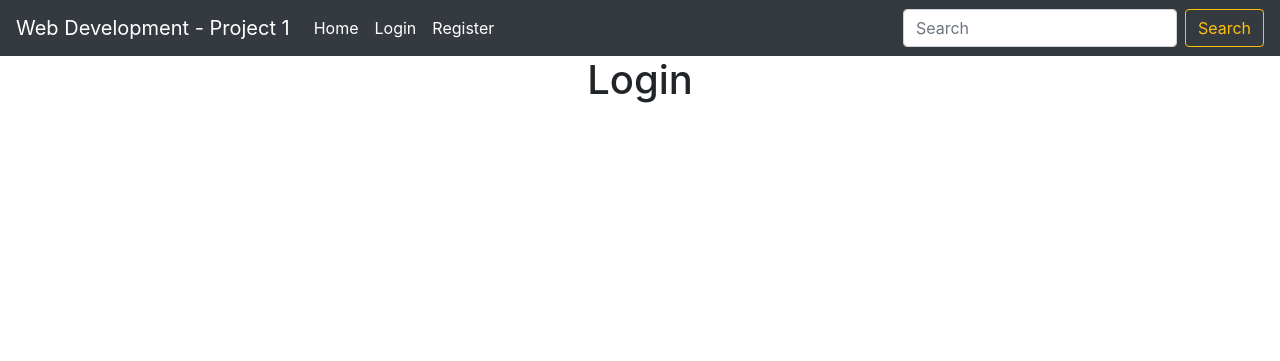
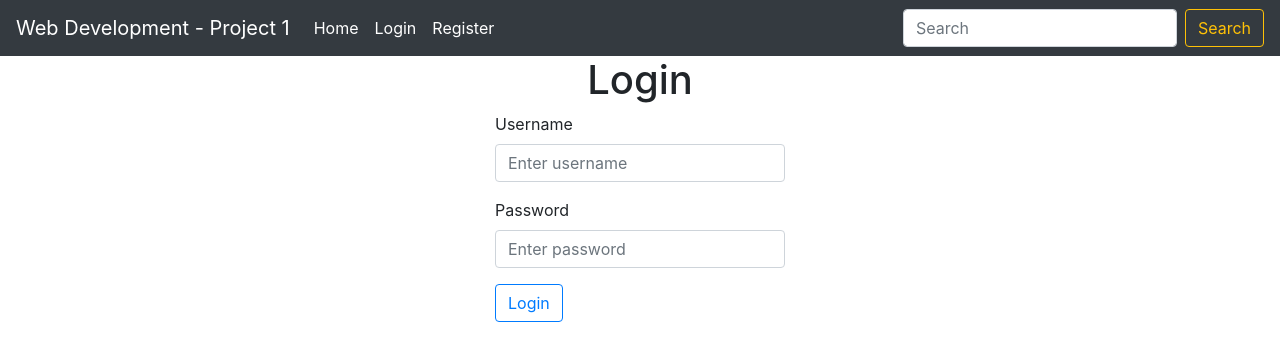
Before and after one commit to DoubleTrio/project-one, a Flask app: page /login in a window 1280 px wide. Shown: the top 361 px of the page. Run offline with Flask 2, Linux system fonts and the light colour scheme; some libraries are stand-ins or nearby versions.

Commit message:
added more to register and login and modified routes

```diff
--- a/application.py
+++ b/application.py
@@ -1,9 +1,9 @@
 import os
-from flask import Flask, session, render_template, request, flash, redirect, url_for
+from flask import Flask, session, render_template, request, flash, redirect, url_for, request
 from flask_session import Session
 from sqlalchemy import create_engine
 from sqlalchemy.orm import scoped_session, sessionmaker
-from werkzeug.security import generate_password_hash
+from werkzeug.security import generate_password_hash, check_password_hash
 # https://blog.miguelgrinberg.com/post/the-flask-mega-tutorial-part-v-user-logins - Resource
 app = Flask(__name__)
 
@@ -24,29 +24,56 @@ db = scoped_session(sessionmaker(bind=engine))
 def index():
     return render_template("index.html")
 
-@app.route("/register")
-def registerPage():
-    return render_template("register.html")
+@app.route("/register", methods=['GET', 'POST'])
+def register():
+    if request.method == 'POST':
+        username = request.form.get("username")
+        password = request.form.get("password")
+        password_two = request.form.get("password_two")
 
-@app.route("/login")
-def loginPage():
-    return render_template("login.html")
+        # Checking if all input fields are filled and whether the passwords match
+        if username == "" or password == "" or password_two == "":
+            flash("Please fill in all sections")
+            return redirect(url_for('register'))
+        elif password != password_two:
+            flash("Passwords do not match")
+            return redirect(url_for('register'))
+        else:
 
-@app.route("/hello", methods=["POST"])
-def hello():
-    username = request.form.get("name")
-    password = request.form.get("password")
-    password_two = request.form.get("password_two")
+            # Checking if the username has already been created
+            users = db.execute("SELECT username FROM users")
+            for user in users:
+                if user.username == username:
+                    flash("Username already taken")
+                    return redirect(url_for('register'))
 
-    if username == "" or password == "" or password_two == "":
-        flash("Please fill in all sections")
-        return redirect(url_for('registerPage'))
-    elif password != password_two:
-        flash("Passwords do not match")
-        return redirect(url_for('registerPage'))
+            # password = generate_password_hash(password)
+            db.execute("INSERT INTO users (username, password) VALUES (:name, :password)",
+                    {"name": username, "password": password})
+            db.commit()
+            flash(f"Success! Your account was created! Your username is {username} and your password is {password}")
+            return redirect(url_for("login"))
     else:
-        password = generate_password_hash(password)
-        # db.execute("INSERT INTO users (username, password) VALUES (:name, :password)",
-        #            {"name": username, "password": password})
-        # db.commit()
-        return render_template("hello.html", name=username, password=password)
+        return render_template("register.html")
+
+@app.route("/login", methods=["GET", "POST"])
+def login():
+    if request.method == 'POST':
+        usernameLogin = request.form.get("usernameLogin")
+        passwordLogin = request.form.get("passwordLogin")
+        loginInfo = db.execute("SELECT * FROM users WHERE username = :username", {"username": usernameLogin}).fetchone()
+
+        # Try and except used to catch AttributeError when username is not found
+        try:
+            if loginInfo.password == passwordLogin:
+                session["login"] = usernameLogin
+                flash("Success")
+                return redirect(url_for("login"))
+            else:
+                flash("Invalid username or password")
+                return redirect(url_for("login"))
+        except AttributeError:
+            flash("Invalid username or password")
+            return redirect(url_for("login"))
+    else:
+        return render_template("login.html")
--- a/templates/layout.html
+++ b/templates/layout.html
@@ -14,10 +14,10 @@
         <a class="nav-link" href="{{ url_for('index')}}">Home</a>
       </li>
       <li class="nav-item active">
-        <a class="nav-link" href="{{ url_for('loginPage')}}">Login</a>
+        <a class="nav-link" href="{{ url_for('login')}}">Login</a>
       </li>
       <li class="nav-item active">
-        <a class="nav-link" href="{{ url_for('registerPage')}}">Register</a>
+        <a class="nav-link" href="{{ url_for('register')}}">Register</a>
       </li>
     </ul>
     <form class="form-inline my-2 my-lg-0">
--- a/templates/login.html
+++ b/templates/login.html
@@ -5,9 +5,26 @@
 {% endblock %}
 
 {% block body %}
-<!-- <form>
-  <input class="form-control mr-sm-2" type="text" placeholder="Enter username">
-  <input class="form-control mr-sm-2" type="password" placeholder="Enter password">
-  <button class="btn btn-outline-warning my-2 my-sm-0" type="submit">Login</button>
-</form> -->
+<div class="container col-3">
+    <form action="{{ url_for('login') }}" method="post">
+        <div class = "form-group">
+            <label>Username</label>
+            <input class="form-control" type="text" placeholder="Enter username" name="usernameLogin">
+        </div>
+        <div class = "form-group">
+            <label>Password</label>
+            <input class="form-control" type="password" placeholder="Enter password" name="passwordLogin">
+        </div>
+        <button class="btn btn-outline-primary" type="submit">Login</button>
+    </form>
+<div>
+{% with messages = get_flashed_messages() %}
+    {% if messages %}
+        <ul>
+        {% for message in messages %}
+            <div class="alert alert-success container margin">{{ message }}</div>
+        {% endfor %}
+        </ul>
+      {% endif %}
+{% endwith %}
 {% endblock %}
--- a/templates/register.html
+++ b/templates/register.html
@@ -6,10 +6,10 @@
 
 {% block body %}
 <div class="container col-3">
-    <form action="{{ url_for('hello') }}" method="post">
+    <form action="{{ url_for('register') }}" method="post">
         <div class = "form-group">
             <label>Username</label>
-            <input class="form-control" type="text" placeholder="Enter username" name="name">
+            <input class="form-control" type="text" placeholder="Enter username" name="username">
         </div>
         <div class = "form-group">
             <label>Password</label>
@@ -17,7 +17,7 @@
         </div>
         <div class = "form-group">
             <label>Confirm Password</label>
-            <input class="form-control" type="password" placeholder="Comfirm password" name="password_two">
+            <input class="form-control" type="password" placeholder="Confirm password" name="password_two">
         </div>
         <button class="btn btn-outline-primary" type="submit">Register</button>
     </form>
```
Also changed, not shown: templates/hello.html (deleted, +0 -9 lines), 2 other files. Lines whose indentation alone changed are shown as unchanged.
